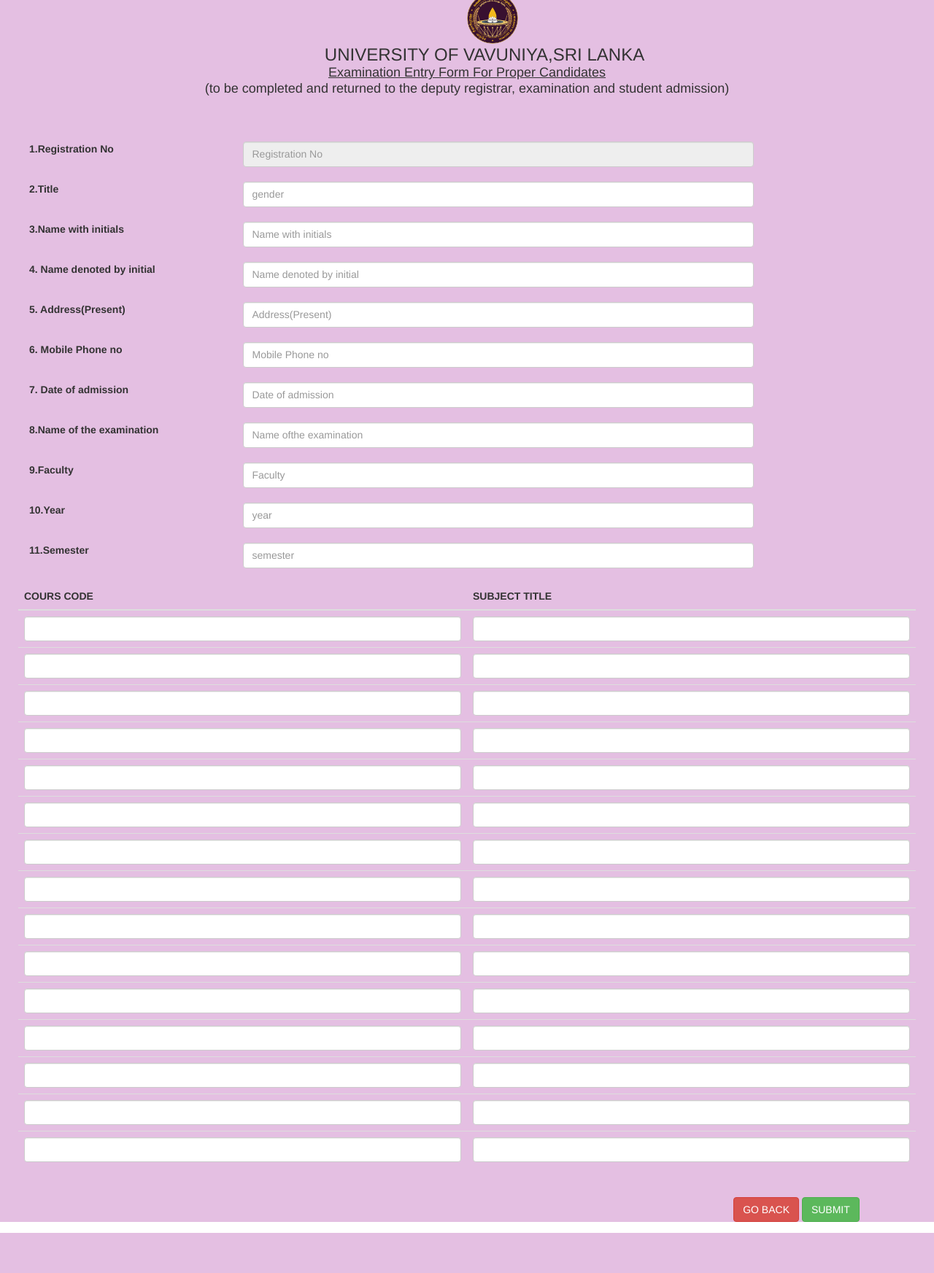
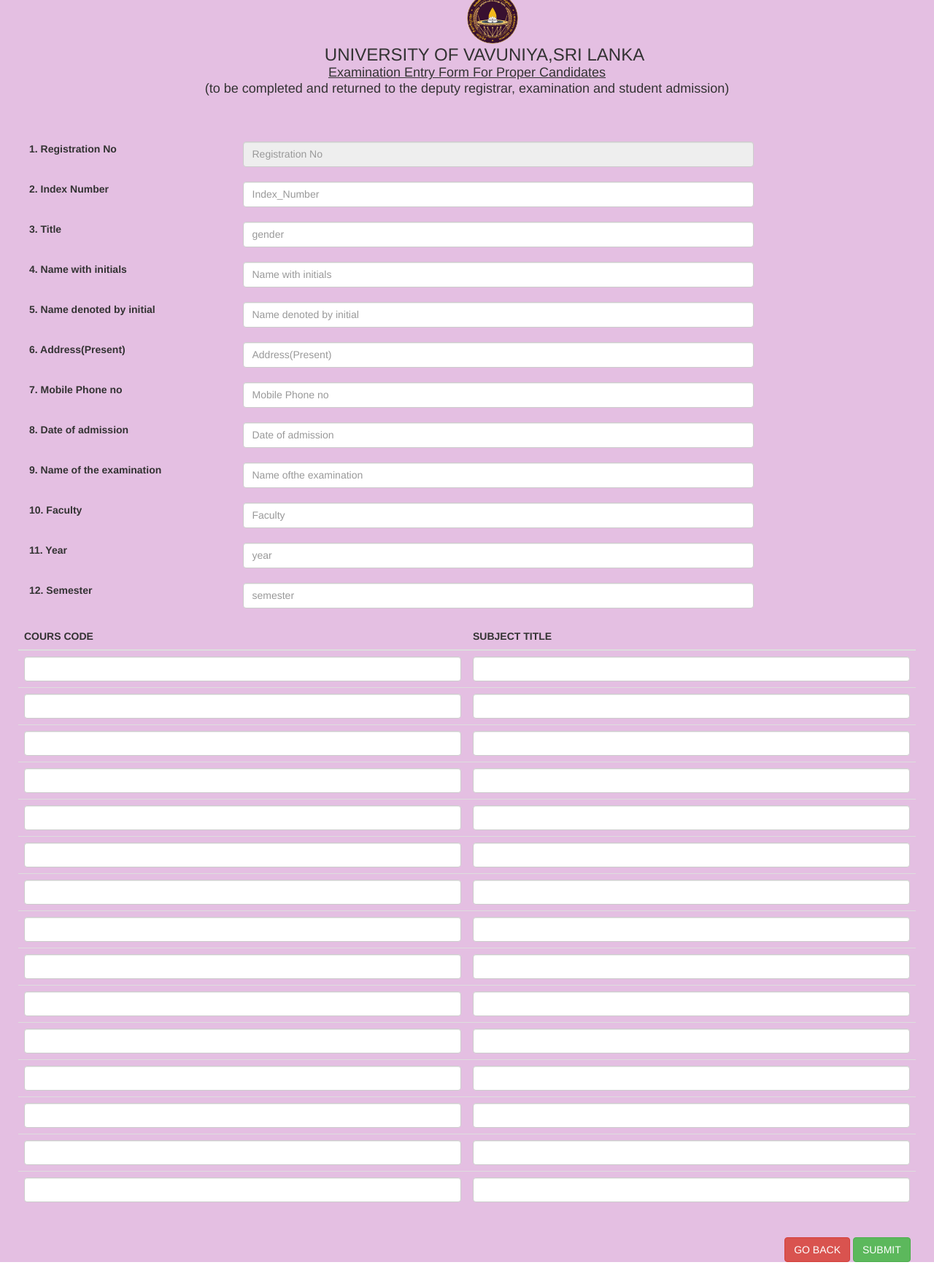
Before and after one commit to mddranasinghe/Exam-management-system-2.0, a PHP site: page /students/examentry.php in a window 1280 px wide. Shown: the whole page at 73% size. Before the commit the page ends 1690 px from the top, so only its background shows below. Run offline with PHP 8.4, Linux system fonts and the light colour scheme; data that the repository does not hold is empty.

Commit message:
add index number field

```diff
--- a/DR/printPage.php
+++ b/DR/printPage.php
@@ -107,7 +107,7 @@ if (mysqli_num_rows($res2) > 0) {
                 <p> NAME :-<?php echo $row['Name_with_initials'];  ?>   &nbsp &nbsp &nbsp &nbsp &nbsp &nbsp &nbsp &nbsp &nbsp&nbsp &nbsp &nbsp &nbsp &nbsp &nbsp &nbsp &nbsp &nbsp Reg No :- <?php echo $row['Registration_No']; ?></p>
                 <br>
 
-                <p> Index No :-
+                <p> Index No :- <?php echo $row['INnum'];  ?>
                 <div>
                     Candidates are expected to produce this admission card to the Supervisor/Invigilator/Examiner at the Examination Hall. This form should be filled and
                      signed by the candidates in the presence of the Supervisor/Invigilator
--- a/HOD/Admin_nav.php
+++ b/HOD/Admin_nav.php
@@ -232,6 +232,7 @@ body
 
                         <a  class="nav-link active" id="main-nav-a" aria-current="page" href="LEC.php" >LECTURE</a>
                         <a  class="nav-link active" id="main-nav-a" aria-current="page" href="asign_lec.php" >ASIGN-LECTURER</a>
+                        <a  class="nav-link active" id="main-nav-a" aria-current="page" href="manageSubjects.php" >SUBJECT</a>
                     </div>
                  <!--   <a class="nav-link active" id="main-nav-a" aria-current="page" href="examentry.php">APPLY<i class="fa-solid fa-caret-down"></i></a>
                     <a class="nav-link" id="main-nav-a" href="#">ACADEMIC <i class="fa-solid fa-caret-down"></i></a>-->
--- a/students/examentry.php
+++ b/students/examentry.php
@@ -11,7 +11,7 @@ if ($_SERVER["REQUEST_METHOD"] == "POST") {
 
 
 
-    $stmt = $conn->prepare("SELECT gender,Name_with_initials, Name_denoted_by_initial, Address,Mobile_Phone_no,Date_of_admission  FROM students WHERE  Registration_No= ?");
+    $stmt = $conn->prepare("SELECT INnum, gender,Name_with_initials, Name_denoted_by_initial, Address,Mobile_Phone_no,Date_of_admission  FROM students WHERE  Registration_No= ?");
     $stmt->bind_param("s", $Registration_No);
     $stmt->execute();
 
@@ -21,6 +21,7 @@ if ($_SERVER["REQUEST_METHOD"] == "POST") {
 
     if ($result->num_rows > 0) {
         $row = $result->fetch_assoc();
+        $INnum=$row["INnum"];
         $gender = $row["gender"];
         $Name_with_initials = $row["Name_with_initials"];
         $Name_denoted_by_initial = $row["Name_denoted_by_initial"];
@@ -29,7 +30,7 @@ if ($_SERVER["REQUEST_METHOD"] == "POST") {
         $Date_of_admission = $row["Date_of_admission"];
 
     } else {
-
+        $INnum = "";
         $gender = "";
         $Name_with_initials = "";
         $Name_denoted_by_initial = "";
@@ -40,6 +41,7 @@ if ($_SERVER["REQUEST_METHOD"] == "POST") {
 } else {
 
     $Registration_No = "";
+    $INnum = "";
     $gender = "";
     $Name_with_initials = "";
     $Name_denoted_by_initial = "";
@@ -305,64 +307,72 @@ if ($_SERVER["REQUEST_METHOD"] == "POST") {
                     <form>
 
                         <div >
-                        <label for="Registration_No" class="col-sm-3 col-form-label">1.Registration No </label>
+                        <label for="Registration_No" class="col-sm-3 col-form-label">1. Registration No </label>
                         <input type="text"class="form-control " name="Registration_No" id="Registration_No"placeholder="Registration No" style="width: 700px;height: 35px;" value="<?php echo htmlspecialchars($Registration_No); ?>" readonly>
 
                         </div><br>
 
+                        <div>
+                                            <label for="Index_Number" class="col-sm-3 col-form-label">2. Index Number
+                                                </label>
+                                            <input type="text" class="form-control" name="Index_Number"
+                                                id="Index_Number" placeholder="Index_Number"
+                                                style="width: 700px; height: 35px;"
+                                                value="<?php echo htmlspecialchars($INnum); ?>">
+                                        </div><br>
 
                         <div>
-                        <label for="gender"class="col-sm-3 col-form-label">2.Title &nbsp &nbsp &nbsp &nbsp &nbsp &nbsp &nbsp &nbsp &nbsp &nbsp &nbsp &nbsp &nbsp &nbsp &nbsp &nbsp &nbsp</label>
+                        <label for="gender"class="col-sm-3 col-form-label">3. Title &nbsp &nbsp &nbsp &nbsp &nbsp &nbsp &nbsp &nbsp &nbsp &nbsp &nbsp &nbsp &nbsp &nbsp &nbsp &nbsp &nbsp</label>
                         <input type="text" name="gender"id="gender" placeholder="gender"style="width: 700px;height: 35px;" class="form-control " value="<?php echo htmlspecialchars($gender); ?>">
 </div><br>
 <div>
-                        <label for="Name_with_initials" class="col-sm-3 col-form-label">3.Name with initials </label>
+                        <label for="Name_with_initials" class="col-sm-3 col-form-label">4. Name with initials </label>
 
                     <input type="text" name="Name_with_initials"id="Name_with_initials" placeholder="Name with initials"style="width: 700px;height: 35px;" class="form-control "value="<?php echo htmlspecialchars($Name_with_initials); ?>">
                         </div><br>
 
                         <div>
-                        <label for="Name_denoted_by_initial"class="col-sm-3 col-form-label">4. Name denoted by initial &nbsp &nbsp  &nbsp</label>
+                        <label for="Name_denoted_by_initial"class="col-sm-3 col-form-label">5. Name denoted by initial &nbsp &nbsp  &nbsp</label>
                         <input  type="text" name="Name_denoted_by_initial"id="Name_denoted_by_initial" placeholder="Name denoted by initial"style="width: 700px;height: 35px;" class="form-control "value="<?php echo htmlspecialchars($Name_denoted_by_initial); ?>">
                         </div>  <br>
 
 
                         <div>
-                        <label for="Address(Present)"class="col-sm-3 col-form-label">5. Address(Present) &nbsp &nbsp &nbsp &nbsp &nbsp &nbsp &nbsp  &nbsp</label>
+                        <label for="Address(Present)"class="col-sm-3 col-form-label">6. Address(Present) &nbsp &nbsp &nbsp &nbsp &nbsp &nbsp &nbsp  &nbsp</label>
                         <input  type="text" name="Address" id="Address" placeholder="Address(Present)"style="width: 700px;height: 35px;"  class="form-control "value="<?php echo htmlspecialchars($Address); ?>">
                         </div>  <br>
 
                         <div>
-                        <label for="Mobile_Phone_no"class="col-sm-3 col-form-label">6. Mobile Phone no &nbsp &nbsp &nbsp &nbsp &nbsp &nbsp &nbsp &nbsp &nbsp</label>
+                        <label for="Mobile_Phone_no"class="col-sm-3 col-form-label">7. Mobile Phone no &nbsp &nbsp &nbsp &nbsp &nbsp &nbsp &nbsp &nbsp &nbsp</label>
                         <input type="text" name="Mobile_Phone_no"  id="Mobile_Phone_no" placeholder="Mobile Phone no" style="width: 700px;height: 35px;" class="form-control "value="<?php echo htmlspecialchars($Mobile_Phone_no); ?>">
                         </div><br>
 
 
                         <div>
-                        <label for="Date_of_admission"class="col-sm-3 col-form-label">7. Date of admission &nbsp &nbsp &nbsp &nbsp  &nbsp &nbsp &nbsp &nbsp</label>
+                        <label for="Date_of_admission"class="col-sm-3 col-form-label">8. Date of admission &nbsp &nbsp &nbsp &nbsp  &nbsp &nbsp &nbsp &nbsp</label>
                         <input type="text" name="Date_of_admission" placeholder="Date of admission" style="width: 700px;height: 35px;"  class="form-control "value="<?php echo htmlspecialchars($Date_of_admission); ?>">
                         </div><br>
 
                         <div>
-                        <label for="Name_of_the_examination"class="col-sm-3 col-form-label">8.Name of the examination&nbsp &nbsp &nbsp &nbsp  &nbsp &nbsp &nbsp &nbsp</label>
+                        <label for="Name_of_the_examination"class="col-sm-3 col-form-label">9. Name of the examination&nbsp &nbsp &nbsp &nbsp  &nbsp &nbsp &nbsp &nbsp</label>
                         <input type="text" name="Name_of_the_examination" placeholder="Name ofthe examination" style="width: 700px;height: 35px;"  class="form-control "value="<?php echo htmlspecialchars($Name_of_the_examination); ?>">
                         </div><br>
 
 
                         <div>
-                        <label for="Faculty"class="col-sm-3 col-form-label">9.Faculty&nbsp &nbsp &nbsp &nbsp  &nbsp &nbsp &nbsp &nbsp</label>
+                        <label for="Faculty"class="col-sm-3 col-form-label">10. Faculty&nbsp &nbsp &nbsp &nbsp  &nbsp &nbsp &nbsp &nbsp</label>
                         <input type="text" name="faculty" placeholder="Faculty" style="width: 700px;height: 35px;"  class="form-control "value="<?php echo htmlspecialchars($faculty); ?>">
                         </div><br>
 
 
                         <div>
-                        <label for="year"class="col-sm-3 col-form-label">10.Year &nbsp &nbsp &nbsp  &nbsp &nbsp &nbsp &nbsp</label>
+                        <label for="year"class="col-sm-3 col-form-label">11. Year &nbsp &nbsp &nbsp  &nbsp &nbsp &nbsp &nbsp</label>
                         <input type="text" name="year" placeholder="year" style="width: 700px;height: 35px;"  class="form-control "value="<?php echo htmlspecialchars($year); ?>">
                         </div><br>
 
 
                         <div>
-                        <label for="semester"class="col-sm-3 col-form-label">11.Semester &nbsp &nbsp &nbsp  &nbsp &nbsp &nbsp &nbsp</label>
+                        <label for="semester"class="col-sm-3 col-form-label">12. Semester &nbsp &nbsp &nbsp  &nbsp &nbsp &nbsp &nbsp</label>
                         <input type="text" name="semester" placeholder="semester" style="width: 700px;height: 35px;"  class="form-control "value="<?php echo htmlspecialchars($semester); ?>">
                         </div><br>
 
@@ -458,7 +468,7 @@ if ($_SERVER["REQUEST_METHOD"] == "POST") {
                             </tr>
                             </table>
 
-                        <div style="float:right;margin-top:20px;margin-right:50px;">
+                        <div style="float:right;margin-top:20px;margin-right:-20px;">
                         <a href="entryFormget.php"class="btn btn-danger m-2" >GO BACK</a>
                         <input class="btn btn-success m-2"type="submit" name="submit" value="SUBMIT">&nbsp &nbsp &nbsp &nbsp
 
@@ -491,6 +501,7 @@ if ($_SERVER["REQUEST_METHOD"] == "POST") {
 
 
                         mysqli_query($conn,"INSERT INTO `examEnrty` VALUES(
+                            '$_POST[Index_Number]',
                             '$_POST[faculty]',
                             '$_POST[Name_of_the_examination]',
                             '$_POST[year]',
```
Also changed, not shown: DEAN/view.php (+9 -1 lines), DR/view.php (+9 -0 lines), HOD/view.php (+10 -1 lines), LECTURE/view.php (+15 -17 lines).
